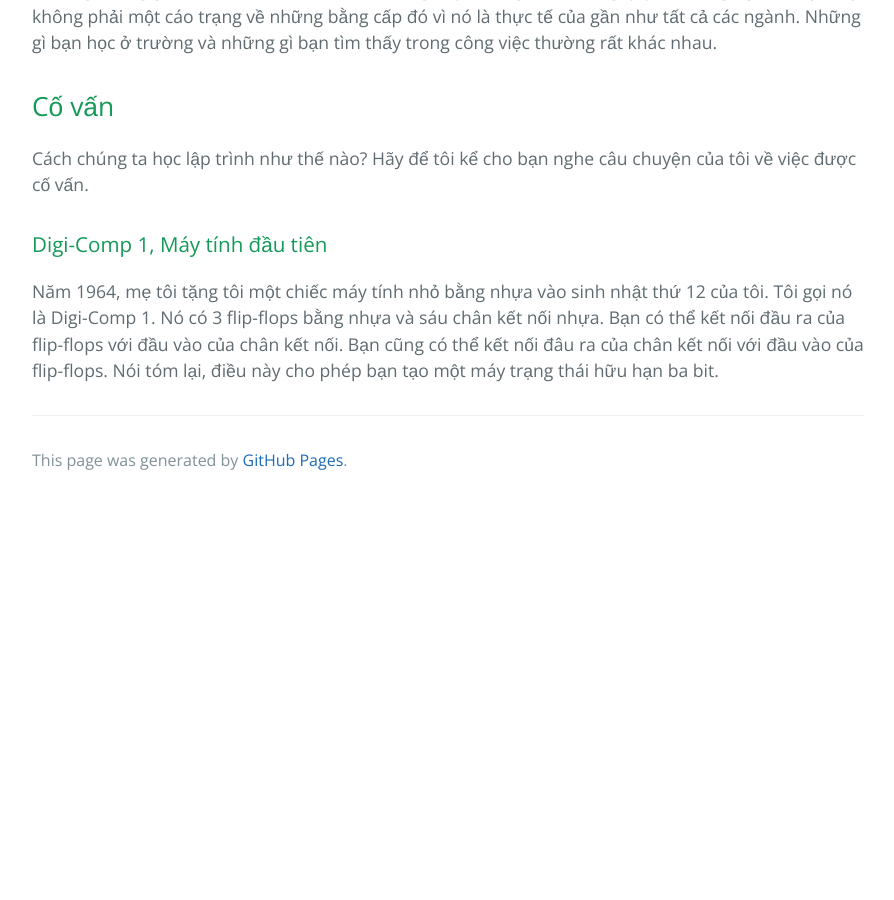
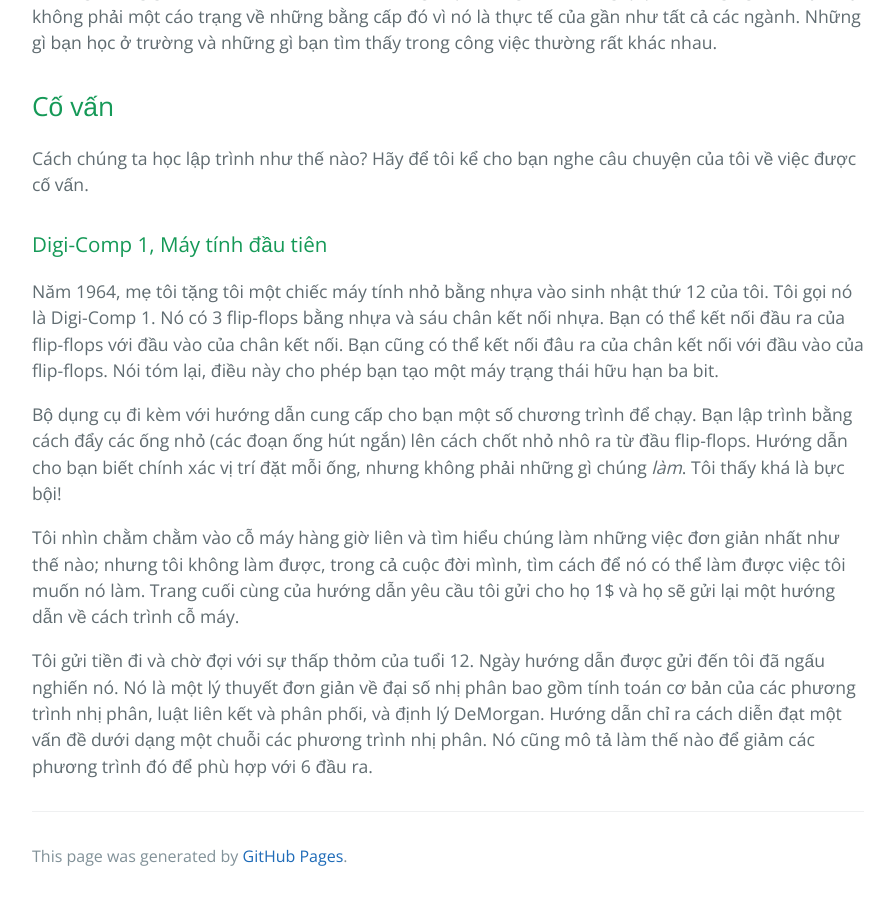
Before and after one commit to HaiBV/haibv.github.io, a Jekyll site: the page built from clean-coder/chapter-14-mentoring-apprenticeship-and-craftsmanship.md, in a window 1280 px wide and 900 px high, scrolled down 1261 px. Shown: the whole window, without its empty margins (192-1086 px from the left). Built offline with Jekyll 4.4.1, drawn with Linux system fonts in a browser that asks for light colours; our own code applies the rules of GitHub Pages for plain Markdown files; before the commit the page ends 1765 px from its top, so only the background shows below that.

Commit message:
Update The Clean Coder - Chapter 14 Mentoring, Apprenticeship, and Craftsmanship

```diff
--- a/clean-coder/chapter-14-mentoring-apprenticeship-and-craftsmanship.md
+++ b/clean-coder/chapter-14-mentoring-apprenticeship-and-craftsmanship.md
@@ -31,3 +31,9 @@ Cách chúng ta học lập trình như thế nào? Hãy để tôi kể cho b
 ### Digi-Comp 1, Máy tính đầu tiên
 
 Năm 1964, mẹ tôi tặng tôi một chiếc máy tính nhỏ bằng nhựa vào sinh nhật thứ 12 của tôi. Tôi gọi nó là Digi-Comp 1. Nó có 3 flip-flops bằng nhựa và sáu chân kết nối nhựa. Bạn có thể kết nối đầu ra của flip-flops với đầu vào của chân kết nối. Bạn cũng có thể kết nối đâu ra của chân kết nối với đầu vào của flip-flops. Nói tóm lại, điều này cho phép bạn tạo một máy trạng thái hữu hạn ba bit.
+
+Bộ dụng cụ đi kèm với hướng dẫn cung cấp cho bạn một số chương trình để chạy. Bạn lập trình bằng cách đẩy các ống nhỏ (các đoạn ống hút ngắn) lên cách chốt nhỏ nhô ra từ đầu flip-flops. Hướng dẫn cho bạn biết chính xác vị trí đặt mỗi ống, nhưng không phải những gì chúng _làm_. Tôi thấy khá là bực bội!
+
+Tôi nhìn chằm chằm vào cỗ máy hàng giờ liên và tìm hiểu chúng làm những việc đơn giản nhất như thế nào; nhưng tôi không làm được, trong cả cuộc đời mình, tìm cách để nó có thể làm được việc tôi muốn nó làm. Trang cuối cùng của hướng dẫn yêu cầu tôi gửi cho họ 1$ và họ sẽ gửi lại một hướng dẫn về cách trình cỗ máy.
+
+Tôi gửi tiền đi và chờ đợi với sự thấp thỏm của tuổi 12. Ngày hướng dẫn được gửi đến tôi đã ngấu nghiến nó. Nó là một lý thuyết đơn giản về đại số nhị phân bao gồm tính toán cơ bản của các phương trình nhị phân, luật liên kết và phân phối, và định lý DeMorgan. Hướng dẫn chỉ ra cách diễn đạt một vấn đề dưới dạng một chuỗi các phương trình nhị phân. Nó cũng mô tả làm thế nào để giảm các phương trình đó để phù hợp với 6 đầu ra.
```
